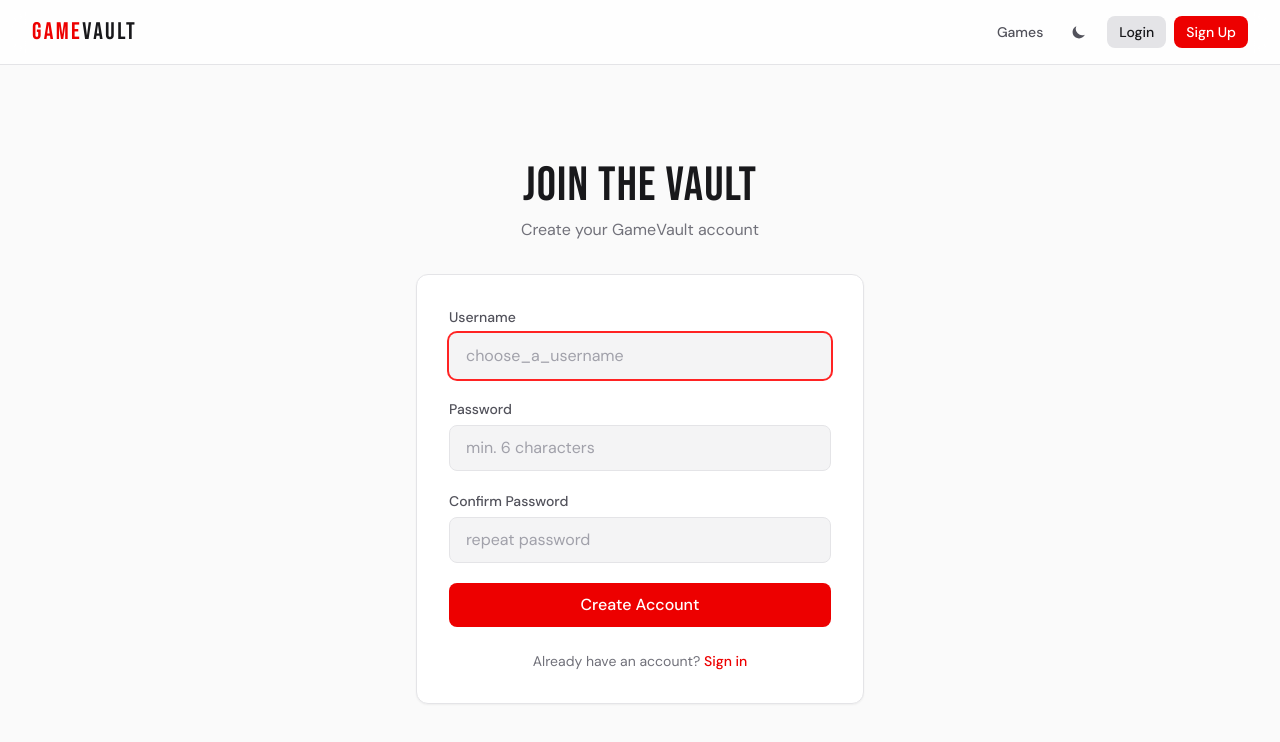
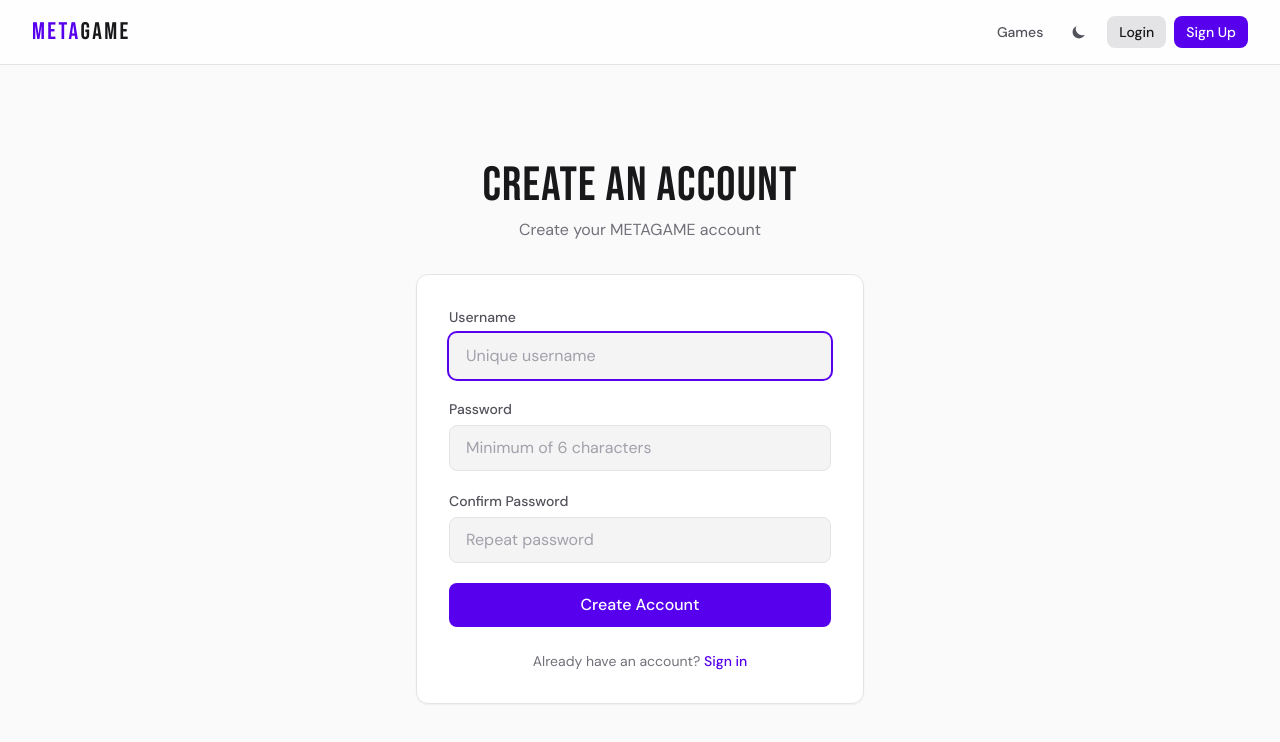
Before and after one commit to ParkerM6767/CIS4004-Project, a React (Vite) app in the folder client/: page /signup in a window 1280 px wide. Shown: the top 742 px of the page. Built offline with nearby package versions, Linux system fonts and the light colour scheme.

Commit message:
Changed color scheme for homepage, tailwind branding, and game title

```diff
--- a/client/index.html
+++ b/client/index.html
@@ -4,7 +4,7 @@
     <meta charset="UTF-8" />
     <link rel="icon" type="image/svg+xml" href="/favicon.svg" />
     <meta name="viewport" content="width=device-width, initial-scale=1.0" />
-    <title>GameVault — Review Hub</title>
+    <title>METAGAME — Review Portal</title>
     <link rel="preconnect" href="https://fonts.googleapis.com" />
     <link rel="preconnect" href="https://fonts.gstatic.com" crossorigin />
     <link href="https://fonts.googleapis.com/css2?family=Bebas+Neue&family=DM+Sans:ital,opsz,wght@0,9..40,300;0,9..40,400;0,9..40,500;0,9..40,700;1,9..40,400&family=JetBrains+Mono:wght@400;500&display=swap" rel="stylesheet" />
--- a/client/src/App.jsx
+++ b/client/src/App.jsx
@@ -16,7 +16,7 @@ export default function App() {
       <AuthProvider>
         <ToastProvider>
           <BrowserRouter>
-            <div className="min-h-screen bg-zinc-50 dark:bg-zinc-950 transition-colors duration-200">
+            <div className="min-h-screen bg-zinc-50 dark:bg-zinc-900 transition-colors duration-200">
               <Navbar />
               <main>
                 <Routes>
--- a/client/src/components/Navbar.jsx
+++ b/client/src/components/Navbar.jsx
@@ -21,8 +21,8 @@ export default function Navbar() {
         <div className="flex items-center justify-between h-16">
           {/* Logo */}
           <Link to="/" className="flex items-center gap-2">
-            <span className="text-2xl font-display tracking-widest text-brand-600 dark:text-brand-400">
-              GAME<span className="text-zinc-900 dark:text-zinc-100">VAULT</span>
+            <span className="text-2xl font-display tracking-widest text-brand-600 dark:text-brand-600">
+              META<span className="text-zinc-900 dark:text-zinc-100">GAME</span>
             </span>
           </Link>
 
--- a/client/src/index.css
+++ b/client/src/index.css
@@ -12,7 +12,7 @@
   }
 
   body {
-    @apply font-body bg-zinc-50 text-zinc-900 dark:bg-zinc-950 dark:text-zinc-100 transition-colors duration-200;
+    @apply font-body bg-zinc-50 text-zinc-900 dark:bg-zinc-900 dark:text-zinc-100 transition-colors duration-200;
     font-size: 16px;
   }
 
--- a/client/src/pages/HomePage.jsx
+++ b/client/src/pages/HomePage.jsx
@@ -41,7 +41,7 @@ export default function HomePage() {
       {/* Hero header */}
       <div className="mb-10">
         <h1 className="text-6xl sm:text-8xl font-display text-zinc-900 dark:text-zinc-100 leading-none mb-2">
-          GAME<span className="text-brand-600 dark:text-brand-500">VAULT</span>
+          META<span className="text-brand-600 dark:text-brand-600">GAME</span>
         </h1>
         <p className="text-zinc-500 dark:text-zinc-400 text-lg">
           Discover and review your favorite video games
--- a/client/src/pages/LoginPage.jsx
+++ b/client/src/pages/LoginPage.jsx
@@ -29,7 +29,7 @@ export default function LoginPage() {
       <div className="w-full max-w-md animate-slide-up">
         <div className="text-center mb-8">
           <h1 className="text-5xl font-display text-zinc-900 dark:text-zinc-100 mb-2">WELCOME BACK</h1>
-          <p className="text-zinc-500 dark:text-zinc-400">Sign in to GameVault</p>
+          <p className="text-zinc-500 dark:text-zinc-400">Sign in to METAGAME</p>
         </div>
 
         <div className="card p-8">
--- a/client/src/pages/SignupPage.jsx
+++ b/client/src/pages/SignupPage.jsx
@@ -21,7 +21,7 @@ export default function SignupPage() {
     setLoading(true);
     try {
       await signup(form.username, form.password);
-      toast({ message: 'Account created! Welcome to GameVault.', type: 'success' });
+      toast({ message: 'Account created! Welcome to METAGAME.', type: 'success' });
       navigate('/');
     } catch (err) {
       toast({ message: err.response?.data?.message || 'Signup failed', type: 'error' });
@@ -34,8 +34,8 @@ export default function SignupPage() {
     <div className="min-h-[calc(100vh-4rem)] flex items-center justify-center px-4">
       <div className="w-full max-w-md animate-slide-up">
         <div className="text-center mb-8">
-          <h1 className="text-5xl font-display text-zinc-900 dark:text-zinc-100 mb-2">JOIN THE VAULT</h1>
-          <p className="text-zinc-500 dark:text-zinc-400">Create your GameVault account</p>
+          <h1 className="text-5xl font-display text-zinc-900 dark:text-zinc-100 mb-2">Create an Account</h1>
+          <p className="text-zinc-500 dark:text-zinc-400">Create your METAGAME account</p>
         </div>
 
         <div className="card p-8">
@@ -45,7 +45,7 @@ export default function SignupPage() {
               <input
                 type="text"
                 className="input"
-                placeholder="choose_a_username"
+                placeholder="Unique username"
                 value={form.username}
                 onChange={e => setForm(f => ({ ...f, username: e.target.value }))}
                 required
@@ -57,7 +57,7 @@ export default function SignupPage() {
               <input
                 type="password"
                 className="input"
-                placeholder="min. 6 characters"
+                placeholder="Minimum of 6 characters"
                 value={form.password}
                 onChange={e => setForm(f => ({ ...f, password: e.target.value }))}
                 required
@@ -68,7 +68,7 @@ export default function SignupPage() {
               <input
                 type="password"
                 className="input"
-                placeholder="repeat password"
+                placeholder="Repeat password"
                 value={form.confirm}
                 onChange={e => setForm(f => ({ ...f, confirm: e.target.value }))}
                 required
--- a/client/tailwind.config.js
+++ b/client/tailwind.config.js
@@ -16,13 +16,16 @@ export default {
           200: '#ffc0c0',
           300: '#ff9494',
           400: '#ff5757',
-          500: '#ff2323',
-          600: '#ed0000',
+          500: '#5701ed',
+          600: '#5700ed',
           700: '#c80000',
           800: '#a50000',
           900: '#880000',
           950: '#4b0000',
         },
+        darkmode: {
+          100: '#16161f'
+        }
       },
       animation: {
         'fade-in': 'fadeIn 0.4s ease forwards',
```
Also changed, not shown: 1 other file (tests, documents, lock files or other folders).
